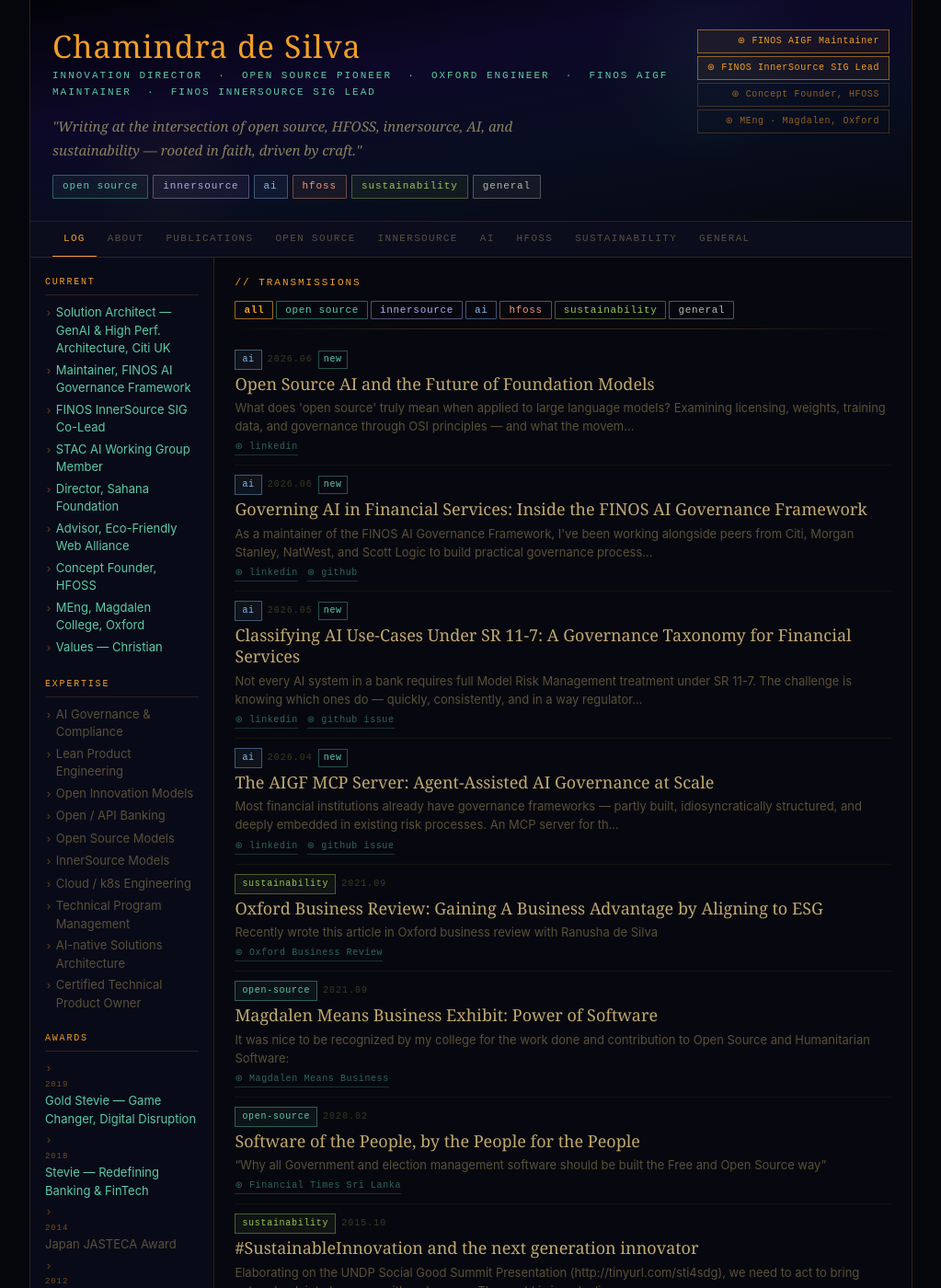
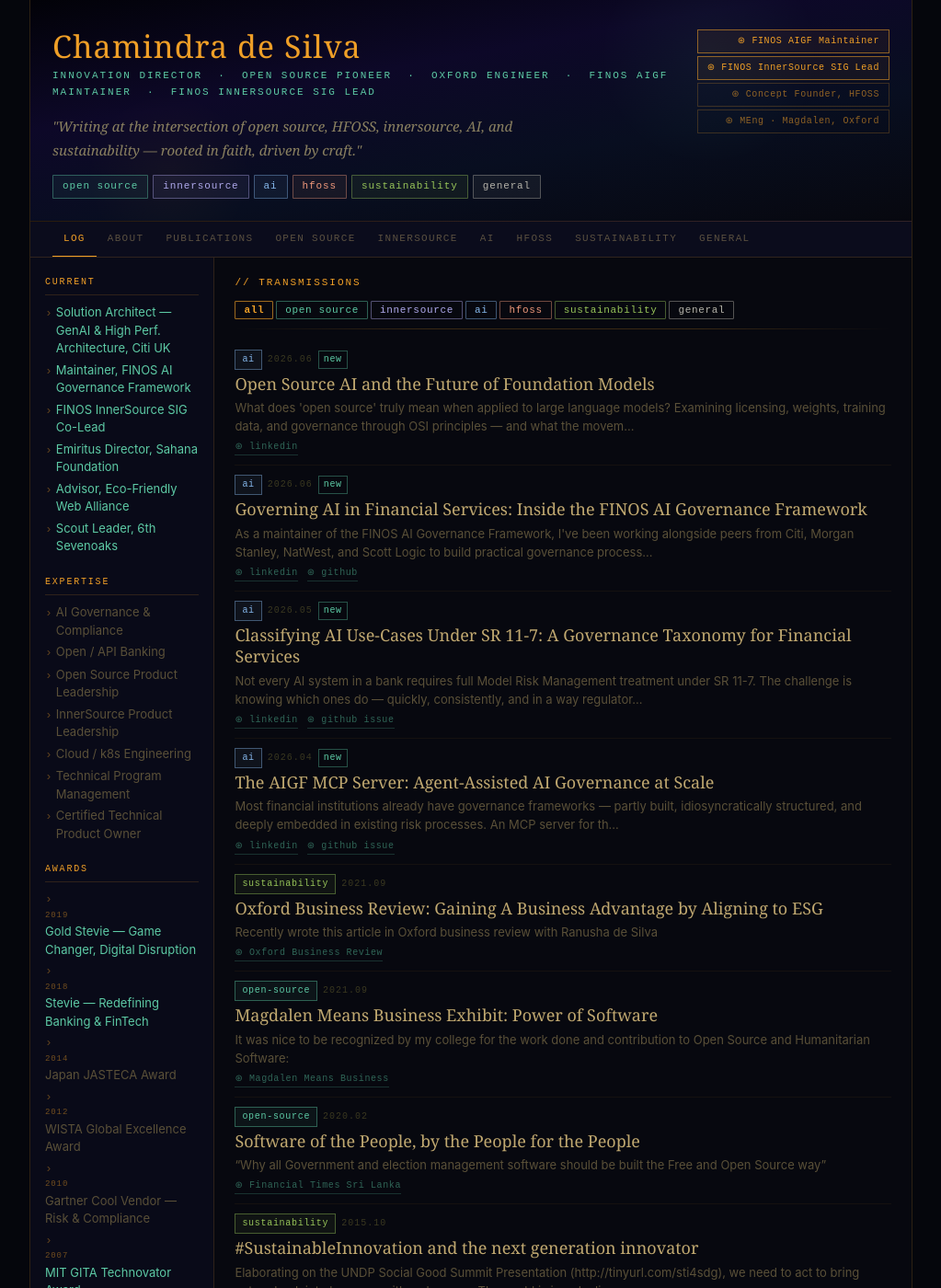
Before and after one commit to chamindra/chamindra.github.io, a Jekyll site: the page built from index.html, in a window 1280 px wide and 1400 px high. Shown: the whole window at 92% size, without its empty margins (128-1151 px from the left). Built offline with Jekyll 4.4.1, drawn with Linux system fonts in a browser that asks for light colours.

Commit message:
Refine current roles and expertise in sidebar; remove outdated entries and enhance clarity

```diff
--- a/_data/sidebar.yml
+++ b/_data/sidebar.yml
@@ -5,29 +5,20 @@
     url: https://github.com/finos/ai-governance-framework
   - role: FINOS InnerSource SIG Co-Lead
     url: https://github.com/finos/InnerSource
-  - role: STAC AI Working Group Member
-    url: https://stacresearch.com/
-  - role: Director, Sahana Foundation
+  - role: Emiritus Director, Sahana Foundation
     url: https://www.sahanafoundation.org/
   - role: Advisor, Eco-Friendly Web Alliance
     url: https://ecofriendlyweb.org/people/chamindra-de-silva/
-  - role: Concept Founder, HFOSS
-    url: http://www.hfoss.org/
-  - role: MEng, Magdalen College, Oxford
-    url: https://www.magd.ox.ac.uk/
-  - role: Values — Christian
-    url: https://www.st-helens.org.uk/
+  - role: Scout Leader, 6th Sevenoaks
+    url: https://sevenoaksscouts.org.uk/
 
 expertise:
   - AI Governance & Compliance
-  - Lean Product Engineering
-  - Open Innovation Models
   - Open / API Banking
-  - Open Source Models
-  - InnerSource Models
+  - Open Source Product Leadership
+  - InnerSource Product Leadership
   - Cloud / k8s Engineering
   - Technical Program Management
-  - AI-native Solutions Architecture
   - Certified Technical Product Owner
 
 awards:
```
